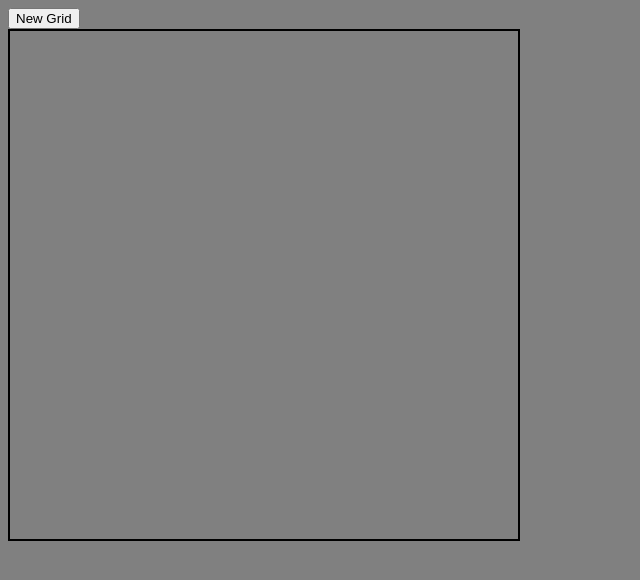
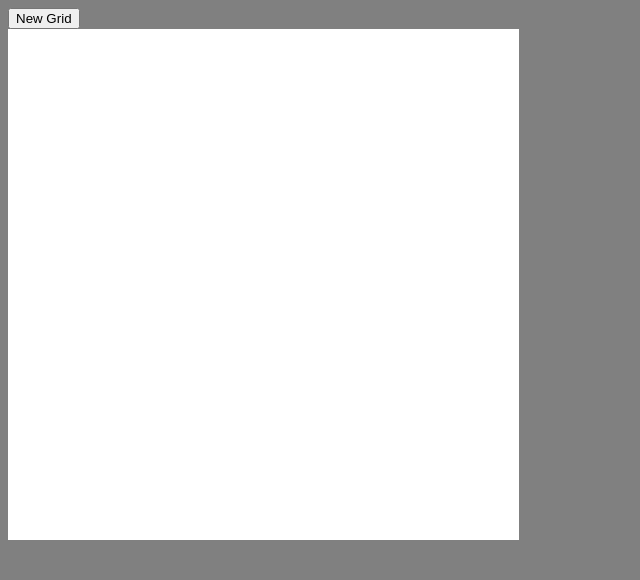
Before and after one commit to aceus0/etch-a-sketch, a plain HTML site: page index.html in a window 1280 px wide. Shown: the whole page, without its empty margins (0-640 px from the left). Drawn offline with Linux system fonts and the light colour scheme.

Commit message:
you can now change how many boxes are in grid, so long as its x*x

```diff
--- a/script.js
+++ b/script.js
@@ -1,30 +1,27 @@
-
 
 function addBoxes(numBoxes) {
+    const container = document.querySelector("#container");
+    const containerSize = 512; // Container size in pixels
+    const boxesPerRow = Math.ceil(Math.sqrt(numBoxes)); // Calculate boxes per row
+    const boxSize = containerSize / boxesPerRow; // New box size calculation
 
-    const container = document.querySelector("#container");
-    const containerSize = 512;
+    container.innerHTML = ''; // Clear previous boxes if any
 
-    const boxesPerRow = Math.floor(Math.sqrt(numBoxes));
-    const boxSize = Math.floor((containerSize / boxesPerRow) - 0.1);
-
-    let i = 0
+    let i = 0;
     while (i < numBoxes) {
         const pixel = document.createElement("div");
         pixel.style.backgroundColor = "white";
         pixel.setAttribute("id", "pixel");
-        pixel.style.width =`${boxSize}px`
-        pixel.style.height = `${boxSize}px`
+        pixel.style.width = `${boxSize}px`;
+        pixel.style.height = `${boxSize}px`;
+        pixel.style.flex = `0 0 ${boxSize}px`; // Ensure the box doesn't grow or shrink
         container.appendChild(pixel);
-        i++
+        i++;
     }
 }
 
-addBoxes();
+addBoxes(10000);
 
-const highlightPixel = (e) => {
-    target.style.backgroundColor = "black"
-}
 
 const pixels = document.querySelectorAll("#pixel");
 console.log(pixels);
--- a/style.css
+++ b/style.css
@@ -7,8 +7,5 @@ body {
     flex-wrap: wrap;
     height: 512px;
     width: 512px;
-    border: 2px solid;
-    margin: 0px;
-    padding: 0px;
-    box-sizing: border-box;
+
 }
```
